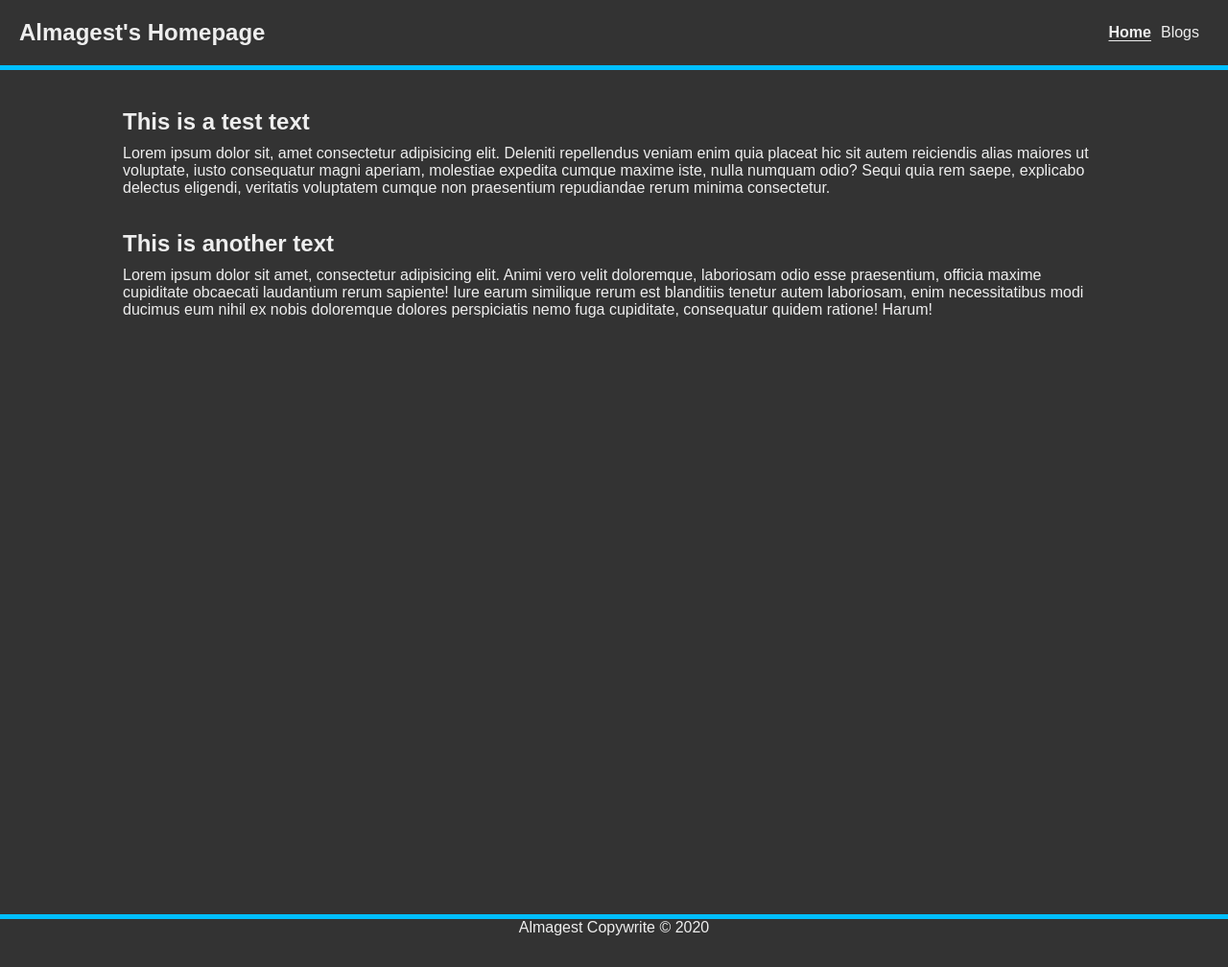
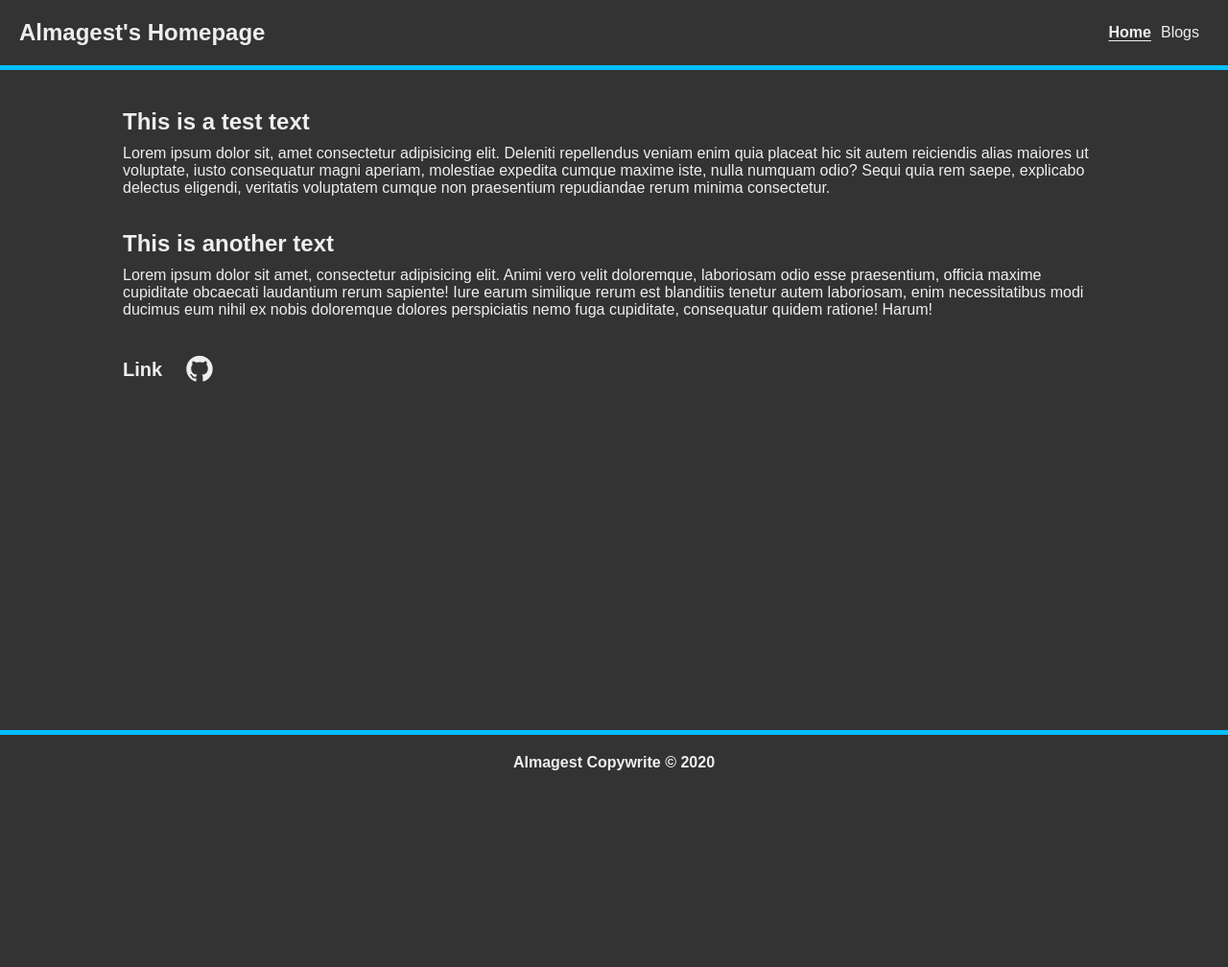
Before and after one commit to e0328eric/almagest-home, a plain HTML site: page index.html in a window 1280 px wide. Shown: the whole page at 96% size. After the commit the page ends 824 px from the top, so only its background shows below. Drawn offline with Linux system fonts and the light colour scheme.

Commit message:
own-homepage

```diff
--- a/index.html
+++ b/index.html
@@ -5,7 +5,12 @@
     <meta charset="UTF-8">
     <meta name="viewport" content="width=device-width, initial-scale=1.0">
     <title>Almagest's Homepage</title>
-    <link rel="stylesheet" href="style.css">
+    <link rel="stylesheet" href="https://cdnjs.cloudflare.com/ajax/libs/font-awesome/5.14.0/css/all.min.css"
+        integrity="sha512-1PKOgIY59xJ8Co8+NE6FZ+LOAZKjy+KY8iq0G4B3CyeY6wYHN3yt9PW0XpSriVlkMXe40PTKnXrLnZ9+fkDaog=="
+        crossorigin="anonymous">
+    <link rel="stylesheet" href="https://cdnjs.cloudflare.com/ajax/libs/font-awesome/4.7.0/css/font-awesome.min.css">
+</head>
+<link rel="stylesheet" href="style.css">
 </head>
 
 <body>
@@ -13,8 +18,8 @@
         <nav class="main-nav">
             <h2>Almagest's Homepage</h2>
             <ul>
-                <li class="current">Home</li>
-                <li>Blogs</li>
+                <li class="current"><a href="#">Home</a></li>
+                <li><a href="#">Blogs</a></li>
             </ul>
         </nav>
     </header>
@@ -37,6 +42,10 @@
                 doloremque dolores perspiciatis nemo fuga cupiditate, consequatur quidem ratione! Harum!
             </p>
         </section>
+        <div class="link-site">
+            <h2>Link</h2>
+            <a href="https://github.com/e0328eric" target="_blank"><i class="fa fa-github"></i></a>
+        </div>
     </main>
     <footer>
         <p>Almagest Copywrite &copy; 2020</p>
--- a/style.css
+++ b/style.css
@@ -8,6 +8,11 @@ body {
     font-family: Arial, Helvetica, sans-serif, 'Noto Sans KR';
     background: #333;
     color: #eee;
+}
+
+a {
+    color: #eee;
+    text-decoration: none;
 }
 
 .current {
@@ -40,7 +45,7 @@ body {
 main {
     margin: 40px auto;
     width: 80%;
-    min-height: 100vh;
+    min-height: 76vh;
 }
 
 main>section {
@@ -50,6 +55,37 @@ main>section {
 main>section h2 {
     margin-bottom: 10px;
 }
+
+.link-site {
+    display: flex;
+    align-items: center;
+    font-size: 32px;
+    margin-top: 20px;
+}
+
+.link-site h2 {
+    font-size: 20px;
+    margin-right: 25px;
+}
+
+.link-site a:hover {
+    color: gold;
+}
+
+/* Footer */
+
+footer {
+    height: 50px;
+    text-align: center;
+    border-top: deepskyblue 5px solid;
+}
+
+footer p {
+    font-weight: bold;
+    padding: 20px;
+}
+
+/* Mobile */
 
 @media(max-width: 600px) {
     .main-nav {
@@ -66,9 +102,3 @@ main>section h2 {
         font-size: 17px;
     }
 }
-
-footer {
-    height: 50px;
-    text-align: center;
-    border-top: deepskyblue 5px solid;
-}
```
